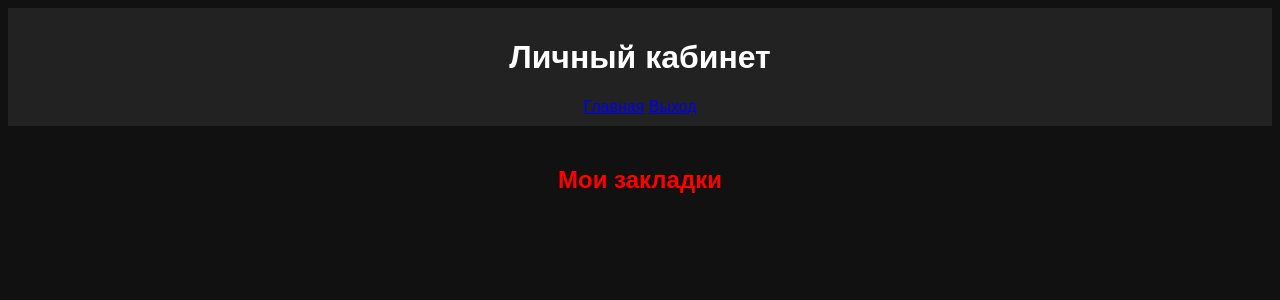
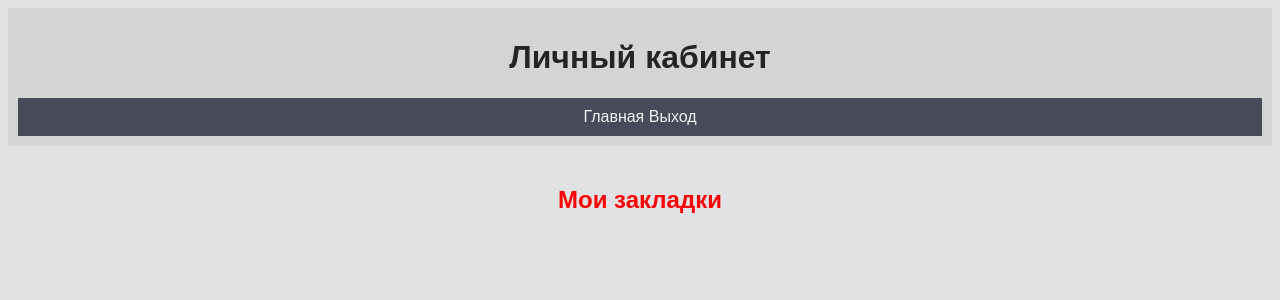
Before and after one commit to AaronBlvde/HorrorFilmDB, a Flask app: page /dashboard in a window 1280 px wide. Shown: the top 300 px of the page. Run offline with Flask 3, Linux system fonts and the light colour scheme; a user stored in the database is signed in; data comes from the database, SQL or seed files in the repository; both versions use the stored data as it was after the commit.

Commit message:
интерфейс ЛК приведен к общему стилю

```diff
--- a/static/dashboard.css
+++ b/static/dashboard.css
@@ -1,19 +1,19 @@
 /* dashboard.css */
 body {
     font-family: Arial, sans-serif;
-    background-color: #111; /* фон */
+    background-color: #e2e2e5; /* фон */
     color: #FF0000; /* цвет текста */
 }
 
 .header {
-    background-color: #222; /* фон для шапки */
-    color: white;
+    background-color: #1111; /* фон для шапки */
+    color: #262323;
     text-align: center;
     padding: 10px;
 }
 
 .bookmarks {
-    background-color: #111; /* фон для списка закладок */
+    background-color: #e2e2e5; /* фон для списка закладок */
     padding: 20px;
     text-align: center;
 }
@@ -27,7 +27,7 @@ body {
 }
 
 .bookmark {
-    background-color: #222; /* блок для отдельной закладки */
+    background-color: #474A59; /* блок для отдельной закладки */
     border: 1px solid #111; /* граница для закладки */
     margin: 10px;
     padding: 10px;
@@ -82,3 +82,26 @@ body {
     margin: 5px 0;
     color: white;
 }
+
+.menu{
+    background-color: #474A59;
+    color: #262323;
+    text-align: center;
+    padding: 10px;
+    text-decoration: none;
+    text-decoration: none;
+}
+
+.menu a{
+    text-decoration: none;
+    color: #f2f2f2;
+}
+
+button[type="submit"] {
+    background-color: #333; /* Цвет кнопки */
+    color: #fff; /* Цвет текста на кнопке */
+    padding: 5px 10px; /* Внутренний отступ */
+    border: none; /* Убрать границу */
+    border-radius: 5px; /* Скругление углов */
+    cursor: pointer; /* Изменить вид курсора при наведении */
+}
--- a/static/style.css
+++ b/static/style.css
@@ -3,7 +3,7 @@
 body {
     font-family: 'Inter UI', sans-serif;
     background-color: #e2e2e5;
-    color: #FF0000;
+    color: #262323;
 }
 
 .header {
```
Also changed, not shown: database/horror_movies.db.
